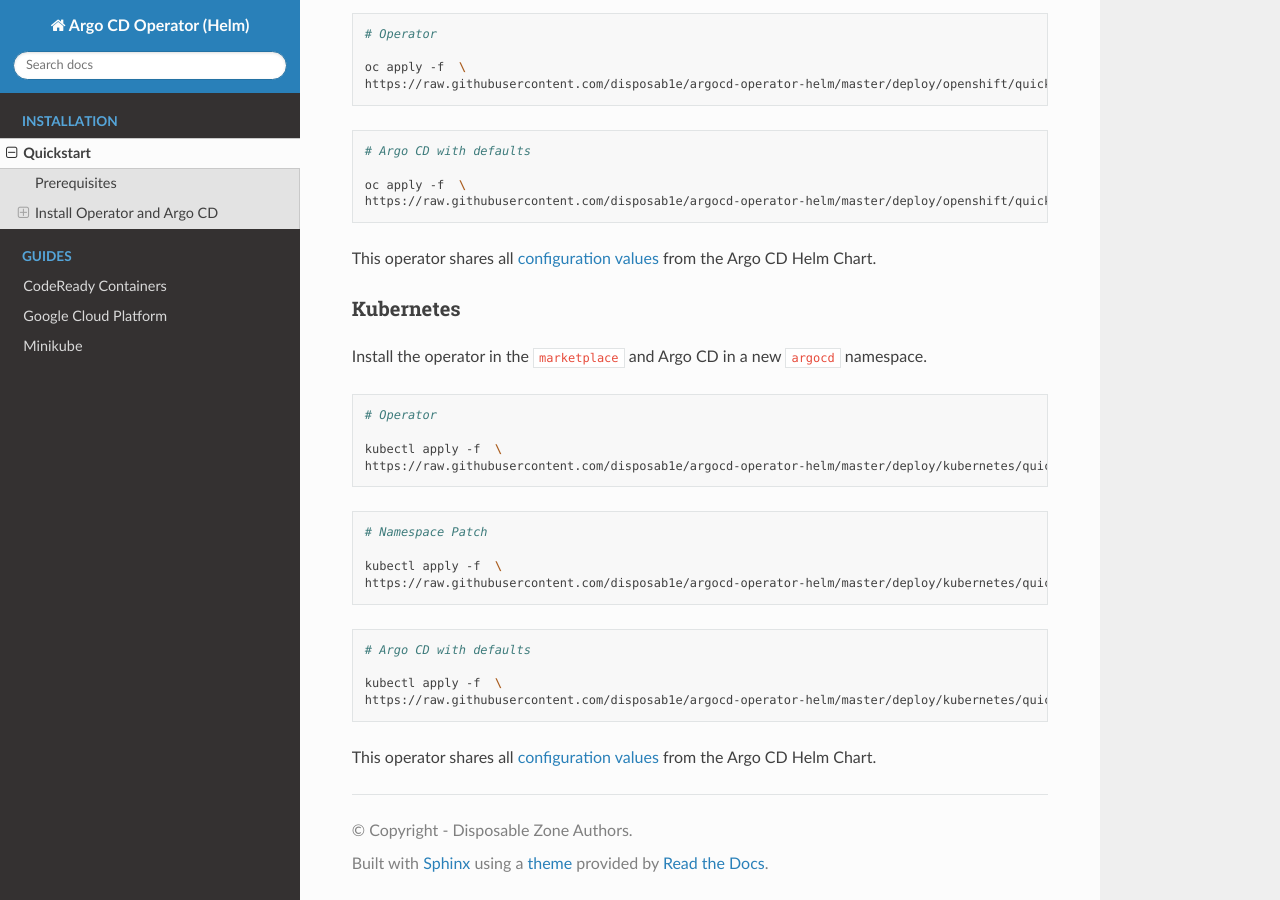
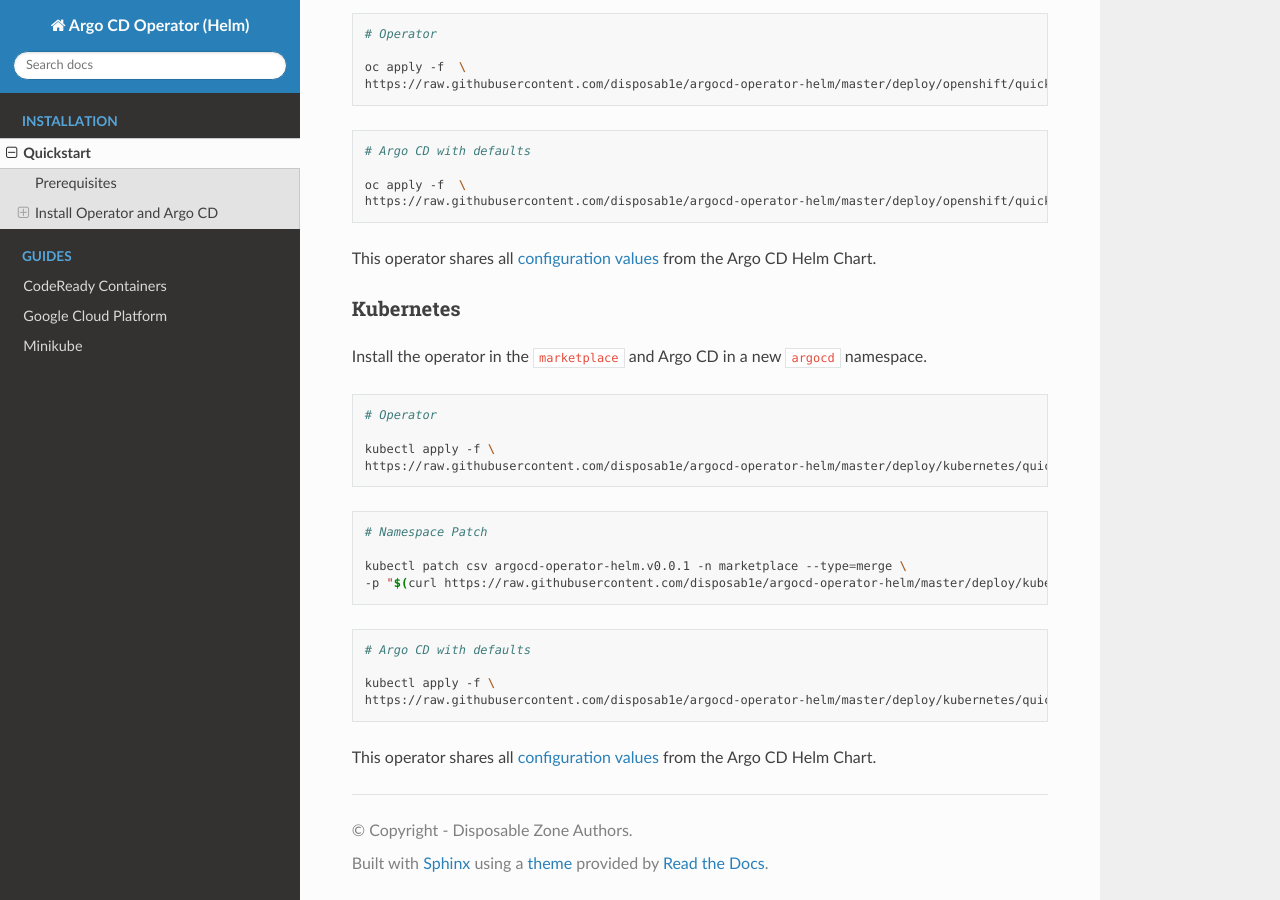
Before and after one commit to disposab1e/argocd-operator-helm, a Sphinx documentation site: the page built from docs/source/quickstart.rst, in a window 1280 px wide and 900 px high, scrolled down 576 px. Built offline with Sphinx 7.4.7 and the Read the Docs theme 2.0.0, drawn with Linux system fonts in a browser that asks for light colours.

Commit message:
Fix Kubernetes Patch command

```diff
--- a/docs/source/quickstart.rst
+++ b/docs/source/quickstart.rst
@@ -65,22 +65,23 @@
 
     # Operator
 
-    kubectl apply -f  \
+    kubectl apply -f \
     https://raw.githubusercontent.com/disposab1e/argocd-operator-helm/master/deploy/kubernetes/quickstart/quickstart.yaml
 
 .. code-block:: bash
 
     # Namespace Patch
 
-    kubectl apply -f  \
-    https://raw.githubusercontent.com/disposab1e/argocd-operator-helm/master/deploy/kubernetes/quickstart/argocd.yaml
+    kubectl patch csv argocd-operator-helm.v0.0.1 -n marketplace --type=merge \
+    -p "$(curl https://raw.githubusercontent.com/disposab1e/argocd-operator-helm/master/deploy/kubernetes/quickstart/patch.yaml)"
+
 
 
 .. code-block:: bash
 
     # Argo CD with defaults
 
-    kubectl apply -f  \
+    kubectl apply -f \
     https://raw.githubusercontent.com/disposab1e/argocd-operator-helm/master/deploy/kubernetes/quickstart/argocd.yaml
 
 This operator shares all `configuration values`_ from the Argo CD Helm Chart.
```
